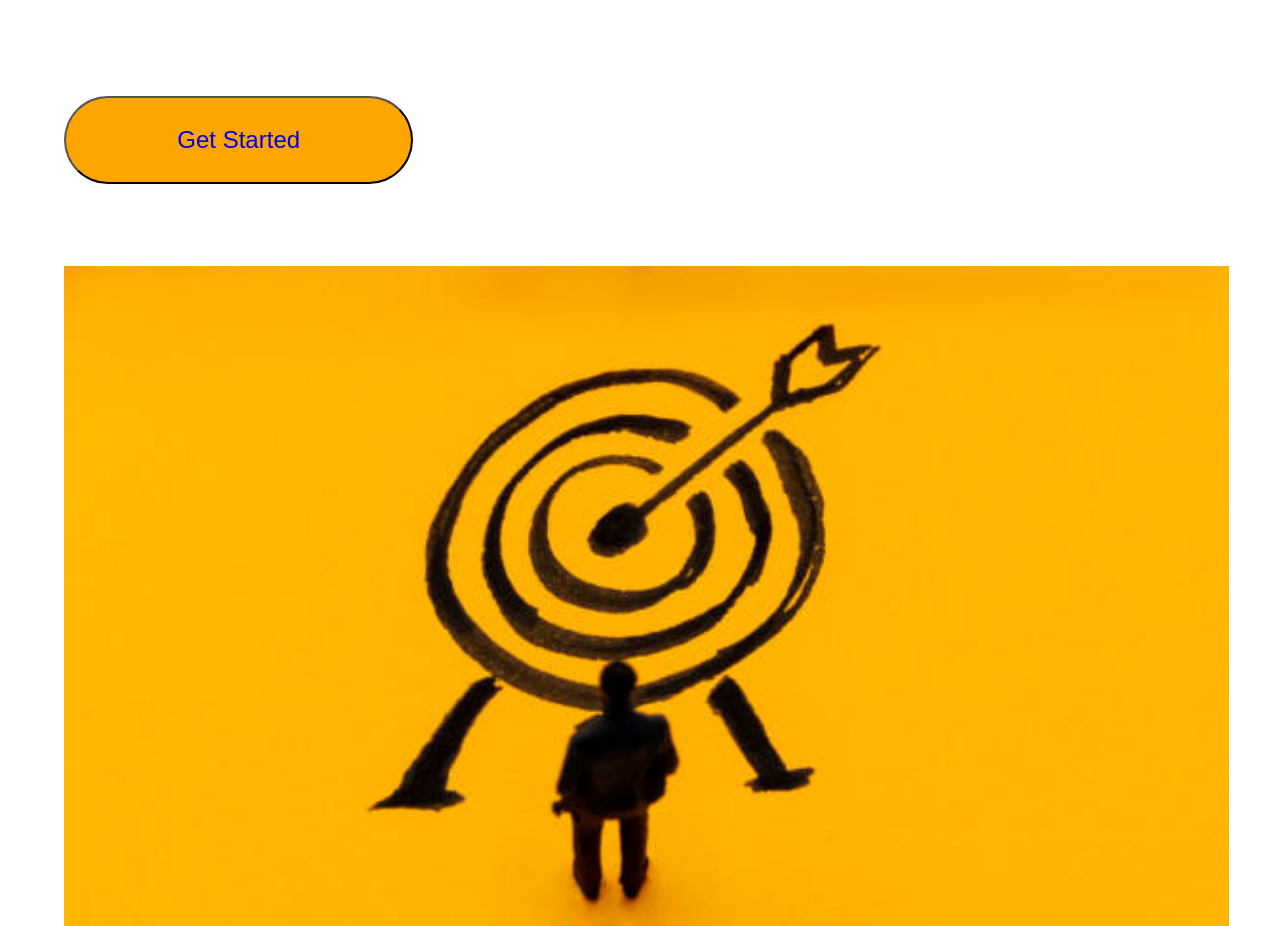
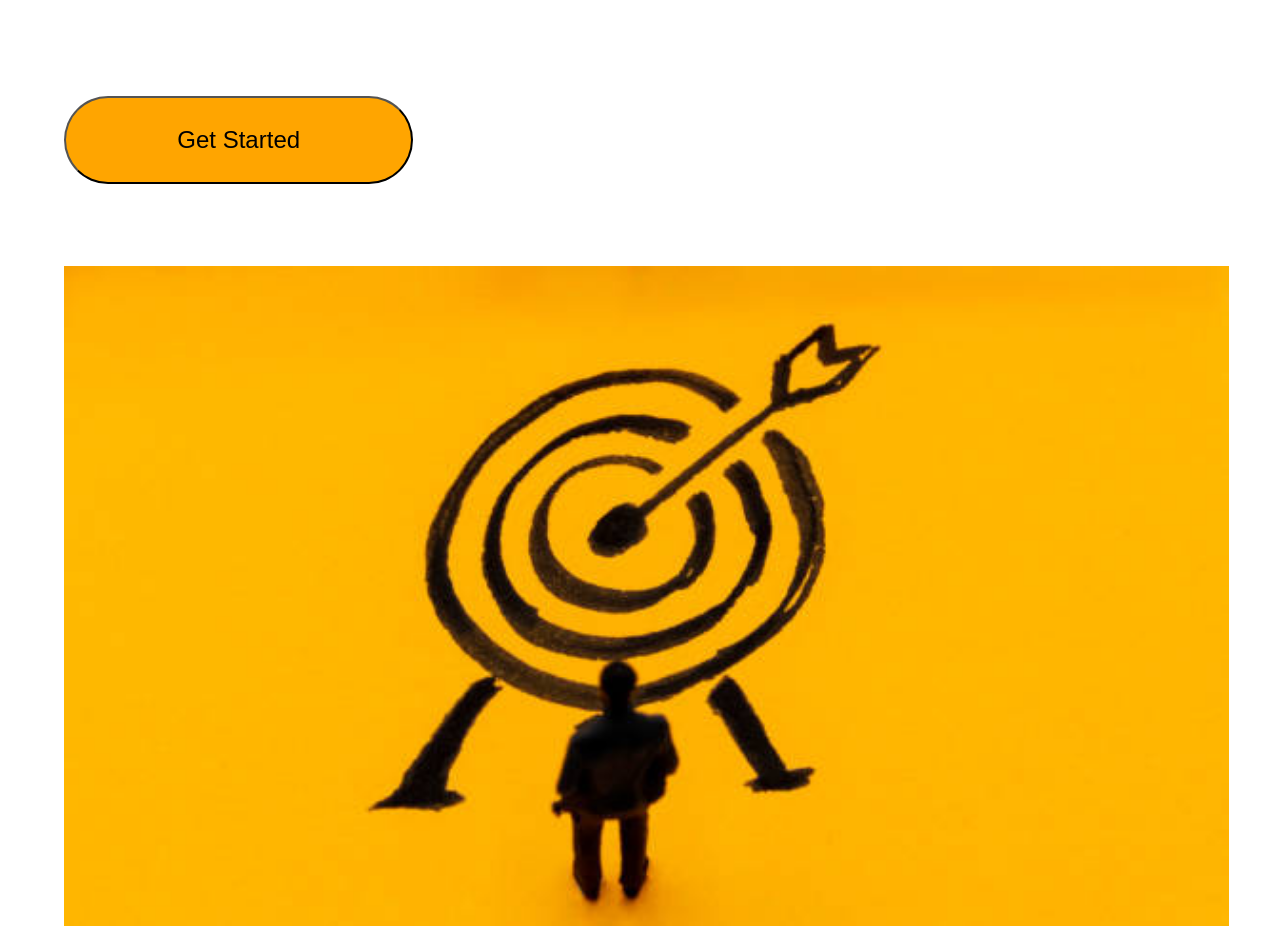
Before and after one commit to Gloria-Nyaga/Rise-Mentorship-Program, a plain HTML site: page index.html in a window 1280 px wide. Shown: the part 1000-1926 px from the top of the page. Drawn offline with Linux system fonts and the light colour scheme.

Commit message:
made changes

```diff
--- a/Born-a-crime.css
+++ b/Born-a-crime.css
@@ -44,6 +44,11 @@ body{
     display: flex;
     gap: 4%;
     align-items: center;
+}
+
+a, a:hover, a:focus, a:active {
+    text-decoration: none;
+    color: black;
 }
 
 #logo{
--- a/achievements.css
+++ b/achievements.css
@@ -68,6 +68,11 @@ button{
 
 }
 
+a, a:hover, a:focus, a:active {
+    text-decoration: none;
+    color: black;
+}
+
 #task{
     background-color:transparent;
     border-color: black;
--- a/goals.css
+++ b/goals.css
@@ -64,6 +64,11 @@ button{
     font-size: 14px;
     padding: 14px 16px;
 
+}
+
+a, a:hover, a:focus, a:active {
+    text-decoration: none;
+    color: black;
 }
 
 #goal{
--- a/landing-page.css
+++ b/landing-page.css
@@ -60,6 +60,11 @@ button{
     font-size: 14px;
     padding: 14px 16px;
 
+}
+
+a, a:hover, a:focus, a:active {
+    text-decoration: none;
+    color: black;
 }
 
 .landing-page-text{
--- a/mentor.css
+++ b/mentor.css
@@ -48,6 +48,11 @@ body{
     font-size: 14px;
     padding: 14px 16px;
 
+}
+
+a, a:hover, a:focus, a:active {
+    text-decoration: none;
+    color: black;
 }
 
 #profile{
--- a/style.css
+++ b/style.css
@@ -56,6 +56,11 @@ body{
 }
 button{
     color: orange;
+}
+
+a, a:hover, a:focus, a:active {
+    text-decoration: none;
+    color: black;
 }
 
 #get-started{
--- a/todolist.css
+++ b/todolist.css
@@ -120,6 +120,11 @@ button{
     width: 80px;
     align-items: center;
 
+}
+
+a, a:hover, a:focus, a:active {
+    text-decoration: none;
+    color: black;
 }
 
 .class{
```
